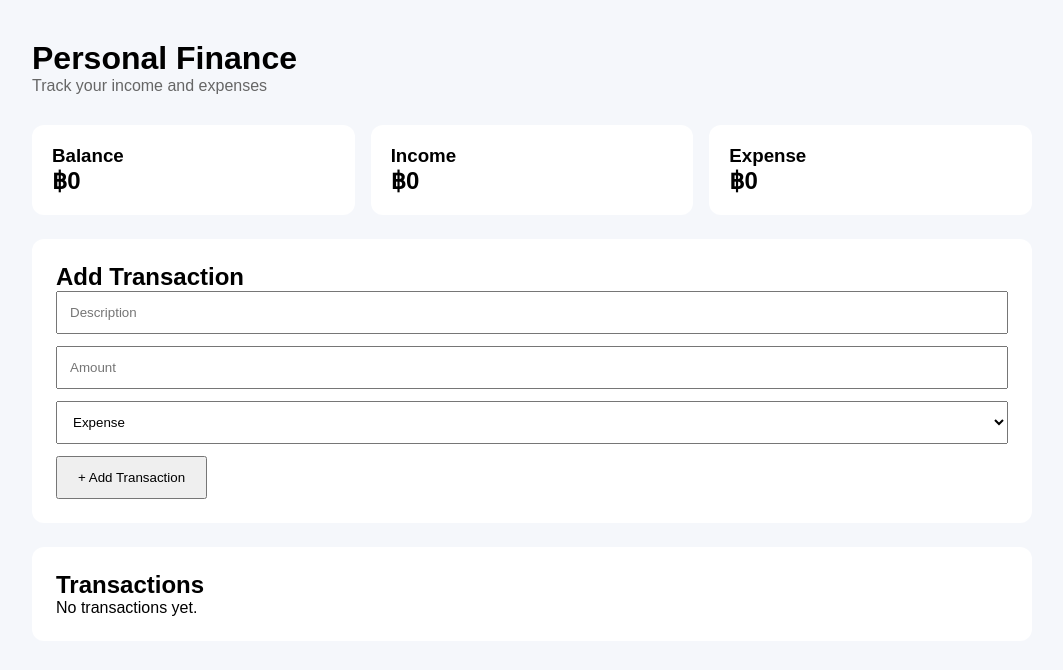
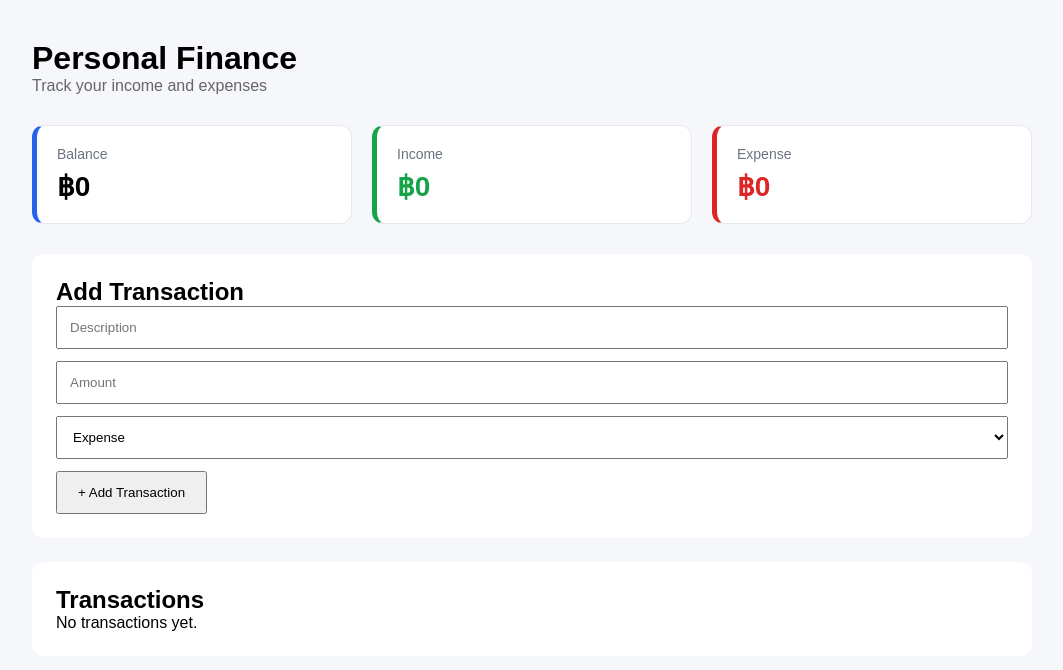
Before and after one commit to nattuwut/expense-tracker, a React (Vite) app: page / in a window 1280 px wide. Shown: the top 670 px of the page, without its empty margins (108-1171 px from the left). Built offline with nearby package versions, Linux system fonts and the light colour scheme.

Commit message:
create summarary

```diff
--- a/src/App.jsx
+++ b/src/App.jsx
@@ -32,7 +32,9 @@ function App() {
     <div className="app">
       <Header />
 
-      <SummaryCards />
+      <SummaryCards
+        transactions={transactions}
+      />
 
       <TransactionForm
         setTransactions={setTransactions}
--- a/src/components/SummaryCards.jsx
+++ b/src/components/SummaryCards.jsx
@@ -1,22 +1,43 @@
 import "./../styles/SummaryCards.css";
 
-function SummaryCards() {
+function SummaryCards({ transactions }) {
+
+  const totalIncome = transactions
+    .filter((transaction) => transaction.type === "income")
+    .reduce(
+      (total, transaction) =>
+        total + transaction.amount,
+      0
+    );
+
+  const totalExpense = transactions
+    .filter((transaction) => transaction.type === "expense")
+    .reduce(
+      (total, transaction) =>
+        total + transaction.amount,
+      0
+    );
+
+  const balance = totalIncome - totalExpense;
+
   return (
     <div className="summary-cards">
-      <div className="summary-card">
-        <h3>Balance</h3>
-        <p>฿0</p>
+
+      <div className="summary-card balance">
+        <span>Balance</span>
+        <strong>฿{balance.toLocaleString()}</strong>
       </div>
 
-      <div className="summary-card">
-        <h3>Income</h3>
-        <p>฿0</p>
+      <div className="summary-card income">
+        <span>Income</span>
+        <strong>฿{totalIncome.toLocaleString()}</strong>
       </div>
 
-      <div className="summary-card">
-        <h3>Expense</h3>
-        <p>฿0</p>
+      <div className="summary-card expense">
+        <span>Expense</span>
+        <strong>฿{totalExpense.toLocaleString()}</strong>
       </div>
+
     </div>
   );
 }
--- a/src/styles/SummaryCards.css
+++ b/src/styles/SummaryCards.css
@@ -1,21 +1,67 @@
 .summary-cards {
   display: grid;
   grid-template-columns: repeat(3, 1fr);
-  gap: 16px;
-  margin-bottom: 24px;
+  gap: 20px;
+  margin-bottom: 30px;
 }
 
 .summary-card {
-  background: white;
   padding: 20px;
   border-radius: 12px;
+  background: white;
+  border: 1px solid #e5e7eb;
+
+  display: flex;
+  flex-direction: column;
+  gap: 8px;
 }
 
-.summary-card h3 {
-  margin-top: 0;
+.summary-card span {
+  font-size: 14px;
+  color: #6b7280;
 }
 
-.summary-card p {
-  font-size: 24px;
-  font-weight: bold;
+.summary-card strong {
+  font-size: 28px;
 }
+
+/* Balance */
+
+.summary-card.balance {
+  border-left: 5px solid #2563eb;
+}
+
+/* Income */
+
+.summary-card.income {
+  border-left: 5px solid #16a34a;
+}
+
+.summary-card.income strong {
+  color: #16a34a;
+}
+
+/* Expense */
+
+.summary-card.expense {
+  border-left: 5px solid #dc2626;
+}
+
+.summary-card.expense strong {
+  color: #dc2626;
+}
+
+@media (max-width: 768px) {
+  .summary-cards {
+    grid-template-columns: 1fr;
+    gap: 12px;
+  }
+
+  .summary-card {
+    padding: 18px;
+  }
+
+  .summary-card strong {
+    font-size: 24px;
+  }
+}
```
